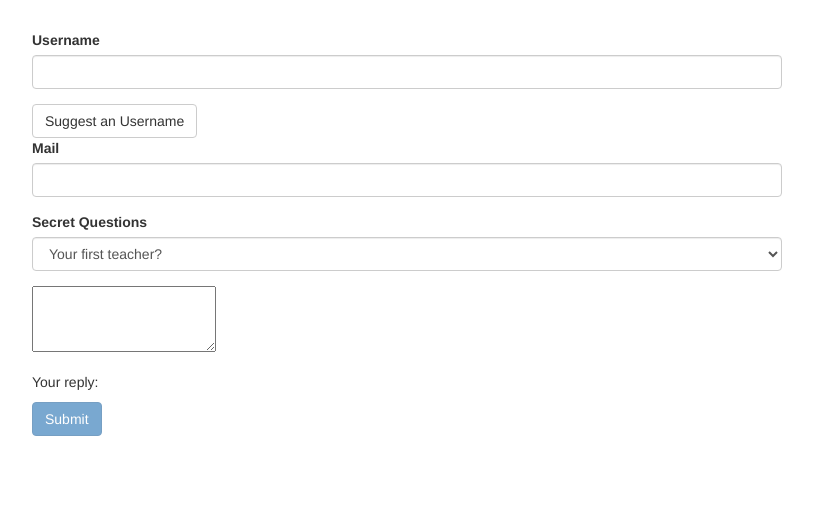
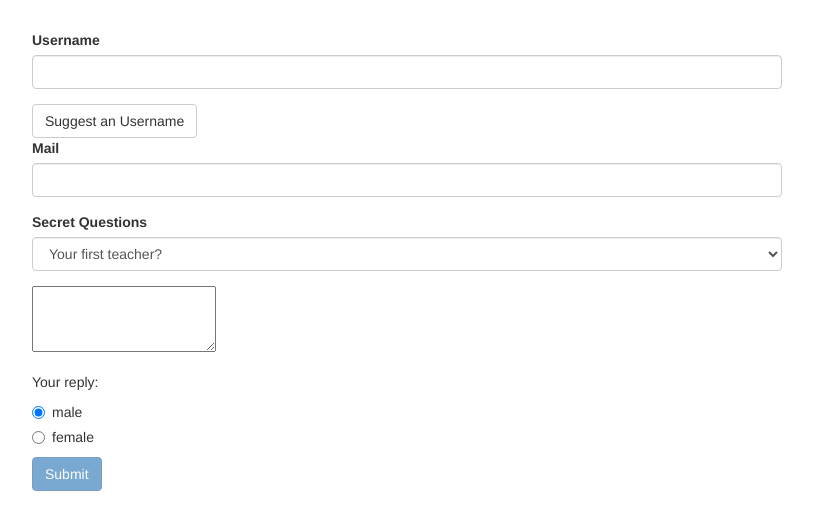
Before and after one commit to daffriedman/Udemy_Forms_Work, an Angular app: page / in a window 1280 px wide. Shown: the top 530 px of the page, without its empty margins (233-1046 px from the left). Built offline with nearby package versions, Linux system fonts and the light colour scheme.

Commit message:
added radio buttons for a gender using a genders array and adding a default gender with binding

```diff
--- a/src/app/app.component.html
+++ b/src/app/app.component.html
@@ -47,6 +47,17 @@
           [(ngModel)]="answer"></textarea>
         </div>
         <p>Your reply:{{answer}}</p>
+        <div class="radio" *ngFor="let gender of genders">
+          <label>
+            <input type="radio"
+            name="gender"
+            [ngModel] = "setGender"
+            required
+            [value] = "gender">
+            {{gender}}
+
+          </label>
+        </div>
         <button class="btn btn-primary"
         type="submit"
         [disabled] =" !f.valid"
--- a/src/app/app.component.ts
+++ b/src/app/app.component.ts
@@ -10,6 +10,8 @@
   //secretQuestion ="pet";
   secretQuestion ="teacher";
   answer = "";
+  genders = ['male', 'female'];
+  setGender = "male"
   title = 'FirstFormWork';
   suggestUserName() {
     const suggestedName = 'Superuser';
```
